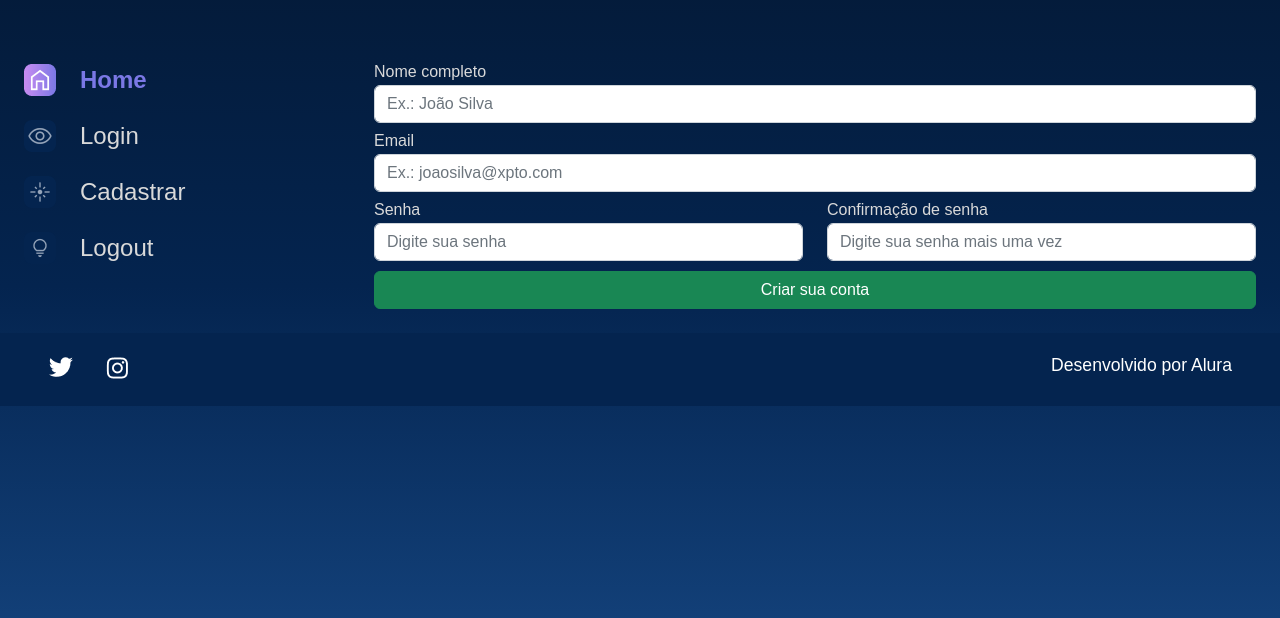
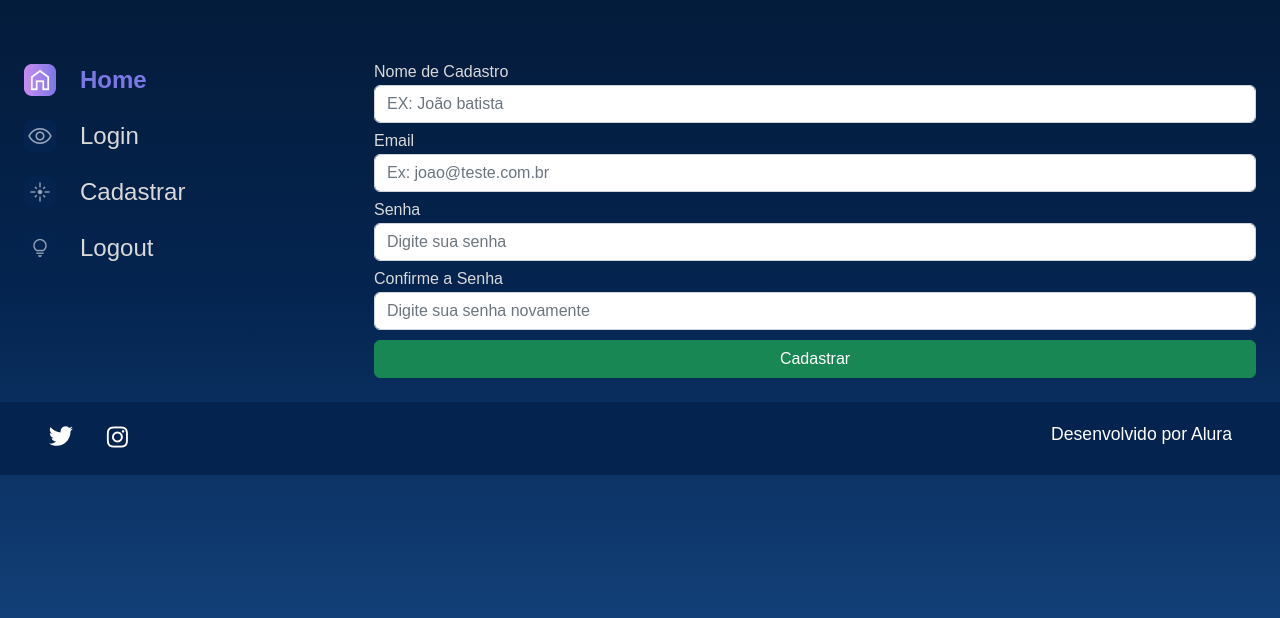
Before and after one commit to anselmoaxo/space_alura, a Django app: page /cadastro in a window 1280 px wide. Shown: the part 114-732 px from the top of the page. Run offline with Django 5.2, Linux system fonts and the light colour scheme.

Commit message:
Configurando forms cadastro usuário

```diff
--- a/templates/usuarios/cadastro.html
+++ b/templates/usuarios/cadastro.html
@@ -32,27 +32,18 @@
                 </nav>
             </section>
             <section class="galeria" style="margin-left: 5em">
-                <form action="" method="">
+                <form action="{% url 'cadastro' %}" method="POST">
+                    {% csrf_token %}
                     <div class="row">
-                        <div class="col-12 col-lg-12" style="margin-bottom: 10px;">
-                            <label for="nome_cadastro" style="color:#D9D9D9; margin-bottom: 5px;"><b>Nome completo</b></label>
-                            <input type="text" class="form-control" name="nome_cadastro" placeholder="Ex.: João Silva" required>
+                        {% for field in form.visible_fields %}
+                        <div class="col-12 col-lg-12" style="margin-bottom: 10px">
+                            <label for="{{form.id_for_label}}" style="color:#D9D9D9; margin-bottom: 5px;"><b>{{ field.label}}</b></label>
+                            {{ field }}
                         </div>
-                        <div class="col-12 col-lg-12" style="margin-bottom: 10px;">
-                            <label for="email" style="color:#D9D9D9; margin-bottom: 5px;"><b>Email</b></label>
-                            <input type="email" class="form-control" name="email" placeholder="Ex.: joaosilva@xpto.com" required>
-                        </div>
-                        <div class="col-12 col-lg-6" style="margin-bottom: 10px;">
-                            <label for="password1" style="color:#D9D9D9; margin-bottom: 5px;"><b>Senha</b></label>
-                            <input type="password" class="form-control" name="password1" placeholder="Digite sua senha" required>
-                        </div>
-                        <div class="col-12 col-lg-6" style="margin-bottom: 10px;">
-                            <label for="password2" style="color:#D9D9D9; margin-bottom: 5px;"><b>Confirmação de senha</b></label>
-                            <input type="password" class="form-control" name="password2" placeholder="Digite sua senha mais uma vez" required>
-                        </div>
-                        <div class="col-12 text-center">
-                            <button class="btn btn-success col-12" style="padding: top 5px;" type="submit">Criar sua conta</button>
-                        </div>
+                        {% endfor %}
+                    </div>
+                    <div>
+                        <button class="btn btn-success col-12" style="padding: top 5px;" type="submit">Cadastrar</button>
                     </div>
                 </form>
             </section>
--- a/templates/usuarios/login.html
+++ b/templates/usuarios/login.html
@@ -32,7 +32,7 @@
                 </nav>
             </section>
             <section class="galeria" style="margin-left: 5em">
-                <form action="" method="">
+                <form action="{% url 'login' %}" method="POST">
                     {% csrf_token %}
                     <div class="row">
                         {% for field in form.visible_fields %}
--- a/usuarios/forms.py
+++ b/usuarios/forms.py
@@ -18,3 +18,38 @@ class LoginForms(forms.Form):
                                                                 "placeholder": "Digite sua senha"}
                                                          )
                                                          )
+
+class CadastroForms(forms.Form):
+      nome_cadastro=forms.CharField(label= 'Nome de Cadastro',
+                                 max_length=50,
+                                 required=True,
+                                 widget=forms.TextInput(
+                                     attrs={
+                                    "class": "form-control",
+                                     "placeholder": "EX: João batista"
+            }
+                                    ))
+      email= forms.CharField(label= 'Email',
+                                 max_length=50,
+                                 required=True,
+                                 widget=forms.EmailInput(
+                                     attrs={
+                                    "class": "form-control",
+                                     "placeholder": "Ex: joao@teste.com.br"
+            }
+                                    ))
+      password1 = forms.CharField(label= 'Senha',
+                             max_length=57,
+                             required=True,
+                             widget= forms.PasswordInput(attrs={"class": "form-control",
+                                                                "placeholder": "Digite sua senha"}
+                                                         )
+                                                         )
+
+      password2 = forms.CharField(label= 'Confirme a Senha',
+                             max_length=57,
+                             required=True,
+                             widget= forms.PasswordInput(attrs={"class": "form-control",
+                                                                "placeholder": "Digite sua senha novamente"}
+                                                         )
+                                                         )
--- a/usuarios/views.py
+++ b/usuarios/views.py
@@ -1,5 +1,5 @@
 from django.shortcuts import render
-from usuarios.forms import LoginForms
+from usuarios.forms import LoginForms, CadastroForms
 
 def login(request):
     form = LoginForms()
@@ -10,4 +10,8 @@ def login(request):
 
 
 def cadastro(request):
-    return render(request, 'usuarios/cadastro.html')
+    form = CadastroForms()
+    contexto = {
+        'form': form
+    }
+    return render(request, 'usuarios/cadastro.html', contexto)
```
